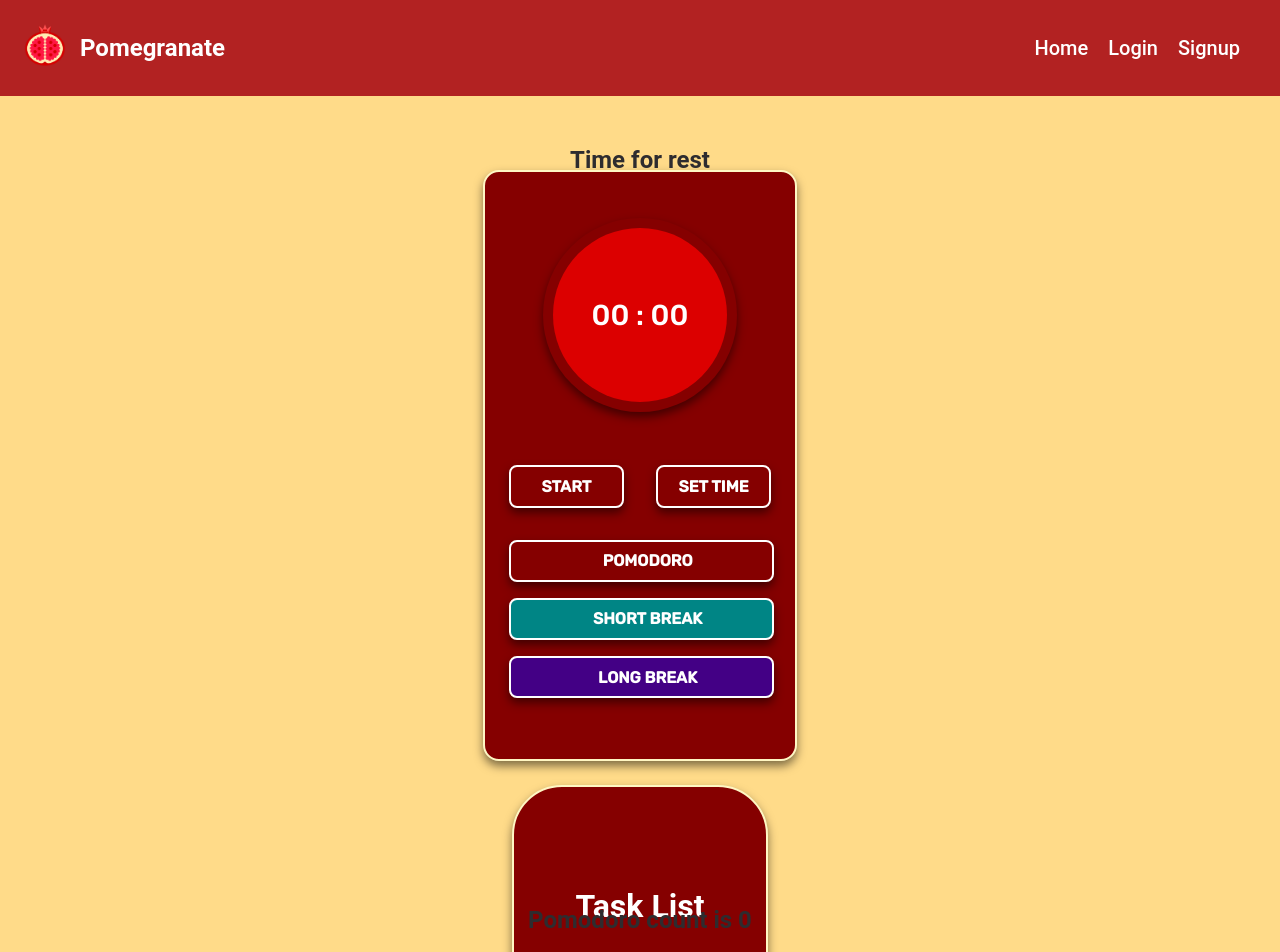
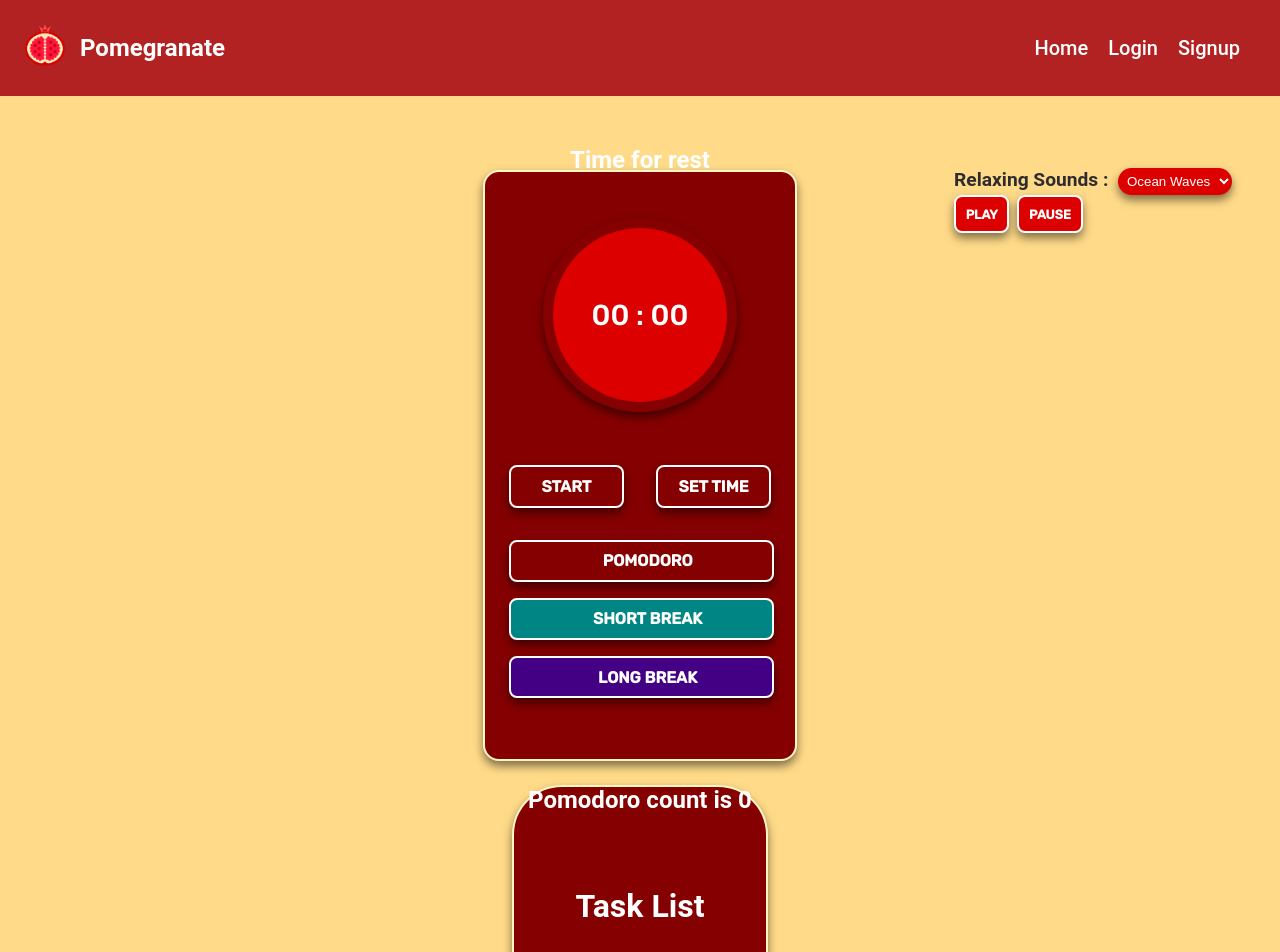
Before and after one commit to Chey-DB/Pomegranate-Frontend, a React (Vite) app: page /profile/1 in a window 1280 px wide. Shown: the top 952 px of the page. Built offline with nearby package versions, Linux system fonts and the light colour scheme.

Commit message:
sounds to profile page

```diff
--- a/src/components/Timer/index.jsx
+++ b/src/components/Timer/index.jsx
@@ -69,14 +69,16 @@ const Timer = () => {
 
   return (
     <>
-      <div className='workingContainer'>
-      {working
-        ? <h2>Time for work</h2>
-        : <h2>Time for rest</h2>
-      }
-      </div>
+
       <div className="timerContainer">
+
         <div id='timer' className ="timer">
+          <div className='workingContainer'>
+          {working
+            ? <h2>Time for work</h2>
+            : <h2>Time for rest</h2>
+          }
+          </div>
         <TimerProgress {...{
           timeInMilliseconds,
           stopTimer,
--- a/src/components/Timer/style.css
+++ b/src/components/Timer/style.css
@@ -32,11 +32,13 @@
   top: 20%;
   left: 50%;
   transform: translate(-50%, -50%);
+  color: #FFF
 }
 
 .countContainer {
   position: absolute;
-  top: 115%;
+  top: 100%;
   left: 50%;
   transform: translate(-50%, -50%);
+  color: #FFF
 }
--- a/src/components/TimerProgress/index.jsx
+++ b/src/components/TimerProgress/index.jsx
@@ -42,7 +42,7 @@ const TimerProgress = ({
         const data = await axios.get(`https://pomegranate-backend.onrender.com/users/${username}`)
         // console.log(data)
         const count = data.data.user.pomodoroCountTotal;
-        console.log(count)
+        // console.log(count)
         setPomodoroCount(count)
     } catch (err) {
         console.log(err.message)
--- a/src/pages/Profile/index.jsx
+++ b/src/pages/Profile/index.jsx
@@ -2,7 +2,7 @@ import React from 'react'
 import { useParams } from 'react-router'
 import "./styles.css"
 
-import { Menu, Tasks, Timer } from '../../components'
+import { Menu, Tasks, Timer, Sounds } from '../../components'
 
 const Profile = () => {
     const { username } = useParams();
@@ -10,6 +10,9 @@ const Profile = () => {
         <div className='profile-container'>         <Timer />
             {/* <Menu username={username} /> */}
             <Tasks />
+            <div className='sound-container'>
+                <Sounds />
+            </div>
 
         </div>
     )
--- a/src/pages/Profile/styles.css
+++ b/src/pages/Profile/styles.css
@@ -2,3 +2,13 @@
     width: 100%;
     height: 100vh;
 }
+
+.sound-container {
+    /* border: 2px solid var(--cream); */
+    padding-top: 10.5rem;
+    padding-right: 3rem;
+    float: right;
+    position: absolute;
+    top: 0;
+    right: 0;
+}
```
